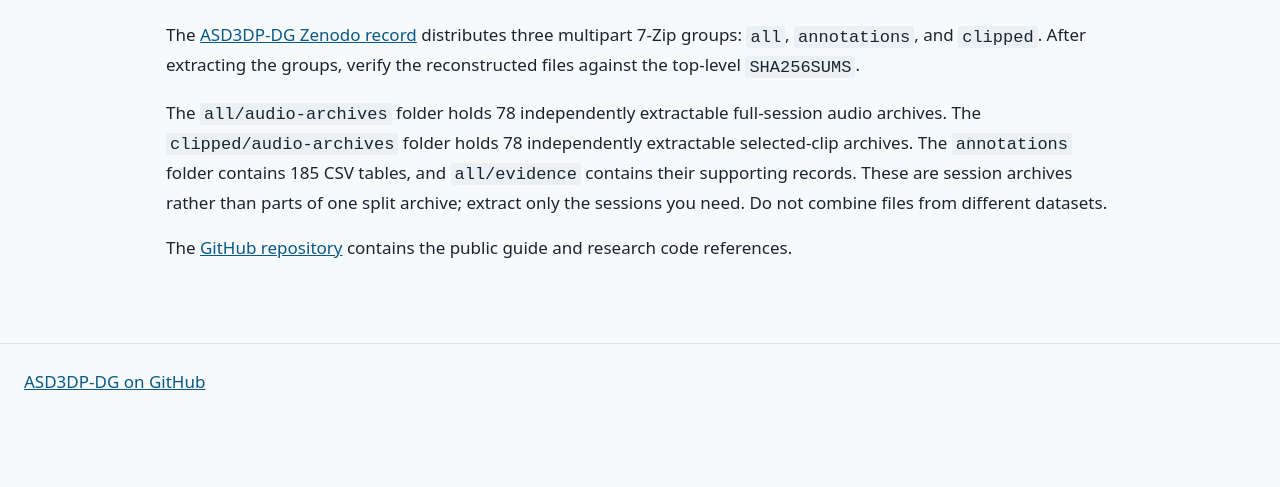
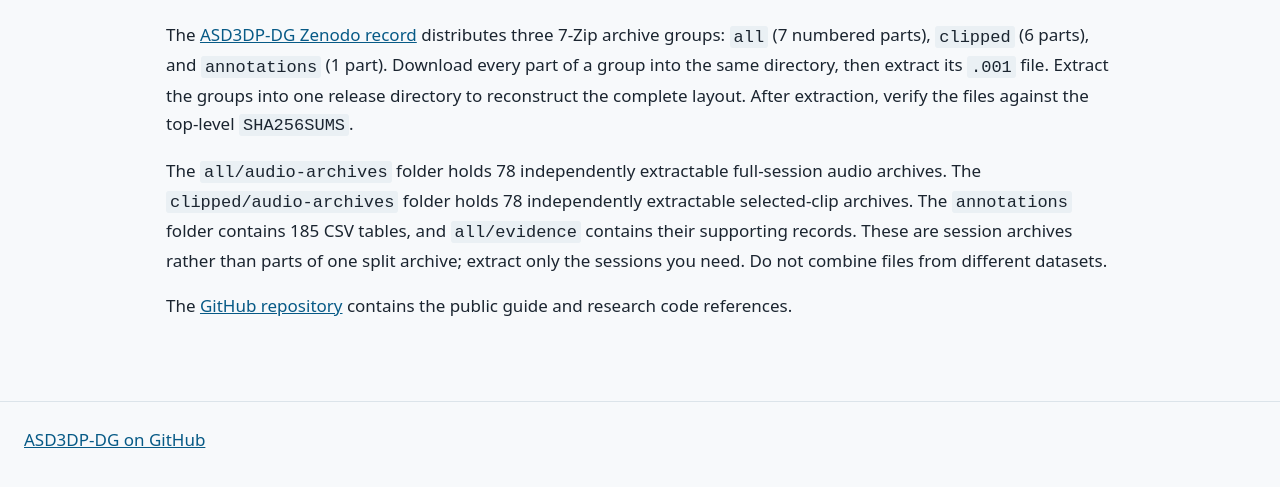
Before and after one commit to LUDO-Lab-Research/ASD3DP-DG, a plain HTML site: page site/download.html in a window 1280 px wide. Shown: the part 249-736 px from the top of the page. Drawn offline with Linux system fonts and the light colour scheme.

Commit message:
Edit docs

```diff
--- a/site/download.html
+++ b/site/download.html
@@ -10,7 +10,7 @@
 <body>
 <header><a class="brand" href="index.html">ASD3DP-DG</a><nav aria-label="Guide"><a href="index.html">Overview</a><a href="collection.html">Collection</a><a href="layout.html">Files</a><a href="timebase.html">Time coordinates</a><a href="selection.html">Clip selection</a><a href="annotations.html">Annotations</a><a href="schemas.html">Schemas</a><a href="fields.html">Field dictionary</a><a href="verification.html">Verification</a><a href="joint-benchmark.html">Joint shifts</a><a href="limits.html">Limitations</a><a href="download.html" aria-current="page">Downloads</a></nav></header>
 <main id="content"><h1 id="downloads">Downloads</h1>
-<p>The <a href="https://doi.org/10.5281/zenodo.23068430">ASD3DP-DG Zenodo record</a> distributes three multipart 7-Zip groups: <code>all</code>, <code>annotations</code>, and <code>clipped</code>. After extracting the groups, verify the reconstructed files against the top-level <code>SHA256SUMS</code>.</p>
+<p>The <a href="https://doi.org/10.5281/zenodo.23068430">ASD3DP-DG Zenodo record</a> distributes three 7-Zip archive groups: <code>all</code> (7 numbered parts), <code>clipped</code> (6 parts), and <code>annotations</code> (1 part). Download every part of a group into the same directory, then extract its <code>.001</code> file. Extract the groups into one release directory to reconstruct the complete layout. After extraction, verify the files against the top-level <code>SHA256SUMS</code>.</p>
 <p>The <code>all/audio-archives</code> folder holds 78 independently extractable full-session audio archives. The <code>clipped/audio-archives</code> folder holds 78 independently extractable selected-clip archives. The <code>annotations</code> folder contains 185 CSV tables, and <code>all/evidence</code> contains their supporting records. These are session archives rather than parts of one split archive; extract only the sessions you need. Do not combine files from different datasets.</p>
 <p>The <a href="https://github.com/LUDO-Lab-Research/ASD3DP-DG">GitHub repository</a> contains the public guide and research code references.</p></main>
 <footer><a href="https://github.com/LUDO-Lab-Research/ASD3DP-DG">ASD3DP-DG on GitHub</a></footer>
```
Also changed, not shown: 2 other files.
